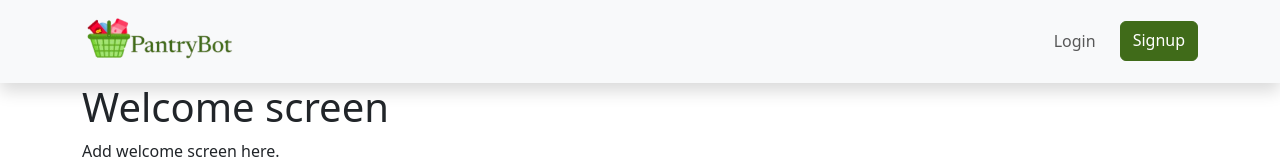
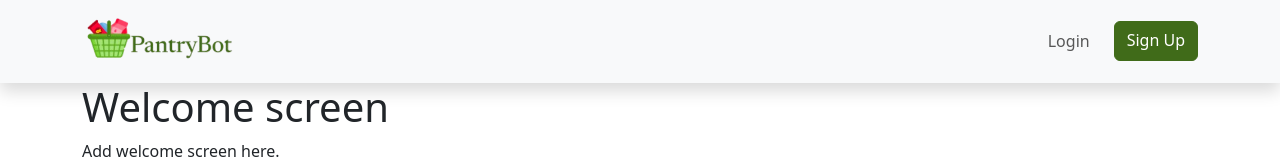
Before and after one commit to ethanwheat/PantryBot, a React (Vite) app in the folder pantrybot-frontend/: page / in a window 1280 px wide. Shown: the top 160 px of the page. Built offline with nearby package versions, Linux system fonts and the light colour scheme.

Commit message:
Sign up with auth

```diff
--- a/pantrybot-frontend/src/components/navigation/ThemedNavbar.jsx
+++ b/pantrybot-frontend/src/components/navigation/ThemedNavbar.jsx
@@ -20,7 +20,7 @@ export default function ThemedNavbar() {
             <Navbar.Collapse className="justify-content-end">
                 <Nav className="d-flex gap-3">
                   <Nav.Link as={Link} to={routes.login}>Login</Nav.Link>
-                  <Button variant="primary" as={Link} to={routes.signup}>Signup</Button>
+                  <Button variant="primary" as={Link} to={routes.signup}>Sign Up</Button>
                 </Nav>
             </Navbar.Collapse>
           </>
--- a/pantrybot-frontend/src/pages/auth/Signup.jsx
+++ b/pantrybot-frontend/src/pages/auth/Signup.jsx
@@ -168,7 +168,7 @@ export default function Signup() {
                 </Form.Control.Feedback>
               </Form.Group>
               <div className="mt-3 d-flex flex-column align-items-center">
-                <Button type="submit" disabled={loading}>{!loading ? "Sign up" : <ThemedSpinner size="sm"/>}</Button>
+                <Button type="submit" disabled={loading}>{!loading ? "Sign Up" : <ThemedSpinner size="sm"/>}</Button>
                 <Button as={Link} to={routes.login} variant="link" className="text-black">
                   Login
                 </Button>
```
